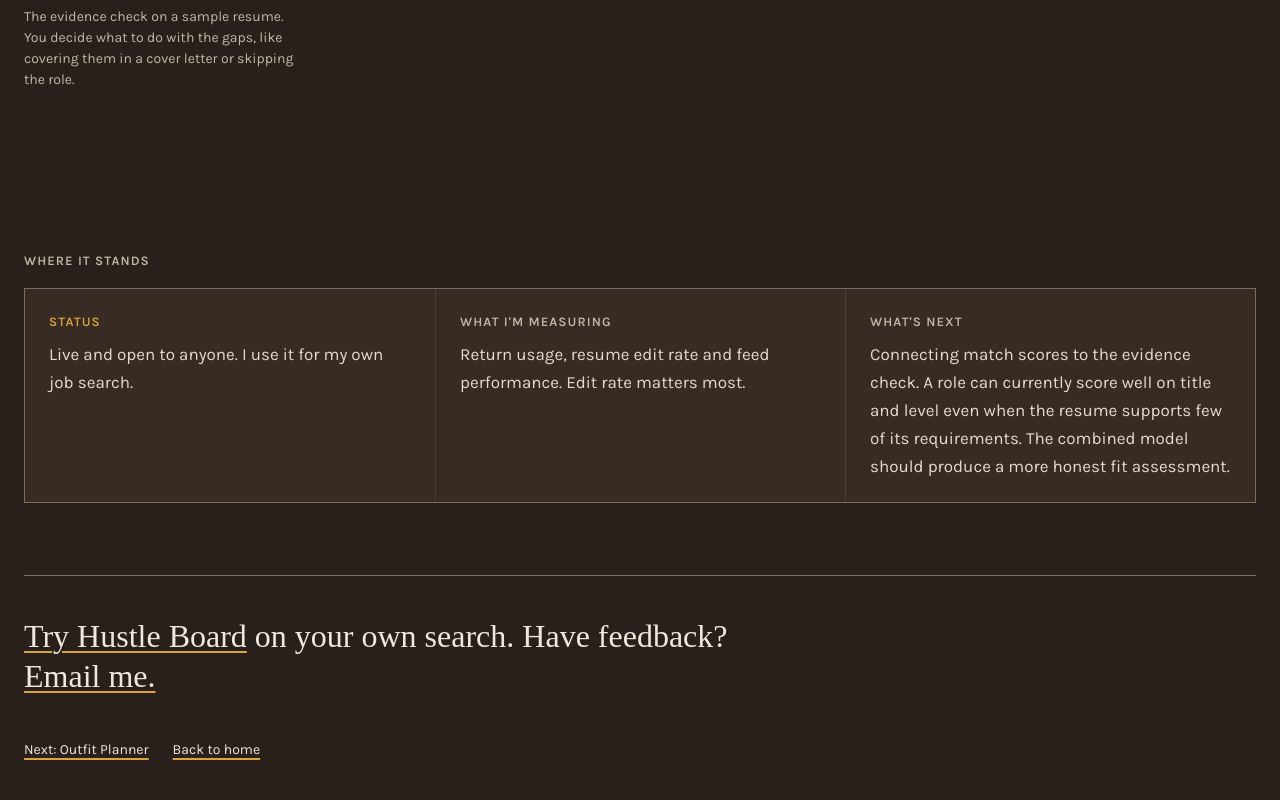
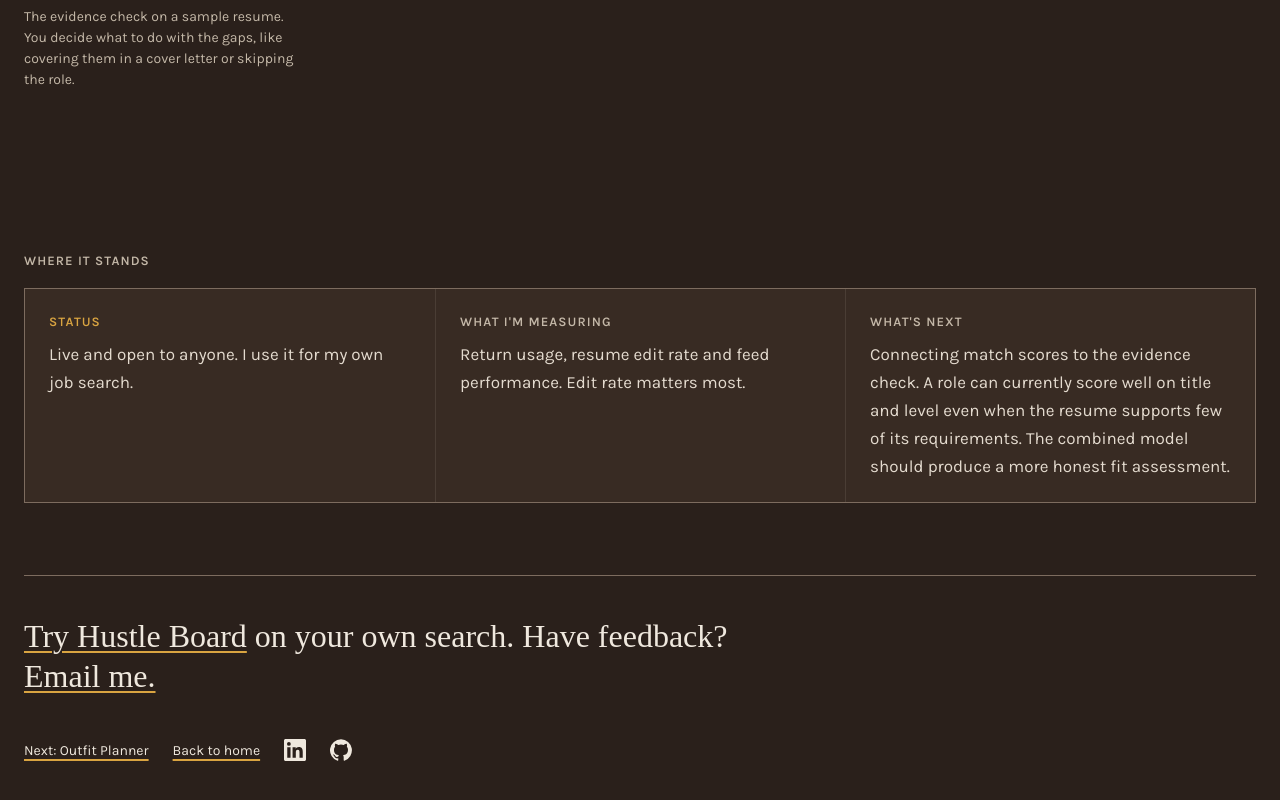
Before and after one commit to kimberlybone/portfolio, a plain HTML site: page hustle-board.html in a window 1280 px wide. Shown: the part 5714-6514 px from the top of the page. Drawn offline with Linux system fonts and the light colour scheme.

Commit message:
Add GitHub and LinkedIn logos to case study footers

```diff
--- a/case-study.css
+++ b/case-study.css
@@ -101,4 +101,7 @@ figcaption{margin-top:10px;font-size:14px;line-height:1.5;color:var(--muted);max
 .site-footer .rule{border-top:1px solid var(--line);padding-top:40px}
 .footer-cta{margin:0;font-family:var(--serif);font-size:32px;line-height:1.25;max-width:760px}
 .footer-links{margin:32px 0 0;display:flex;flex-wrap:wrap;gap:4px 24px;font-size:14px}
+.footer-links{align-items:center}
 .footer-links a{padding:10px 0}
+.footer-links .social-link{display:inline-flex;flex:0 0 44px;align-items:center;justify-content:center;width:44px;height:44px;margin:0 -11px;padding:0;color:var(--ink)}
+.footer-links .social-link:hover{color:var(--gold-hi)}
--- a/hustle-board.html
+++ b/hustle-board.html
@@ -135,7 +135,7 @@
 <footer class="wrap site-footer">
 <div class="rule">
 <p class="footer-cta"><a href="https://hustleboard.vercel.app">Try Hustle Board</a> on your own search. Have feedback? <a href="mailto:bone.kimberlyd@gmail.com?subject=Hustle%20Board%20feedback">Email me.</a></p>
-<p class="footer-links"><a href="outfit-planner.html">Next: Outfit Planner</a><a href="index.html">Back to home</a></p>
+<p class="footer-links"><a href="outfit-planner.html">Next: Outfit Planner</a><a href="index.html">Back to home</a><a href="https://linkedin.com/in/kimberly-bone" class="social-link" aria-label="LinkedIn"><svg viewBox="0 0 24 24" width="22" height="22" aria-hidden="true" focusable="false"><path fill="currentColor" d="M20.45 20.45h-3.56v-5.57c0-1.33-.02-3.04-1.85-3.04-1.85 0-2.14 1.45-2.14 2.94v5.67H9.35V9h3.41v1.56h.05c.48-.9 1.64-1.85 3.37-1.85 3.6 0 4.27 2.37 4.27 5.46v6.28zM5.34 7.43a2.06 2.06 0 1 1 0-4.13 2.06 2.06 0 0 1 0 4.13zM7.12 20.45H3.56V9h3.56v11.45zM22.22 0H1.77C.79 0 0 .77 0 1.73v20.54C0 23.23.79 24 1.77 24h20.45c.98 0 1.78-.77 1.78-1.73V1.73C24 .77 23.2 0 22.22 0z"/></svg></a><a href="https://github.com/kimberlybone" class="social-link" aria-label="GitHub"><svg viewBox="0 0 24 24" width="22" height="22" aria-hidden="true" focusable="false"><path fill="currentColor" d="M12 .3a12 12 0 0 0-3.8 23.38c.6.12.83-.26.83-.57L9 21.07c-3.34.72-4.04-1.61-4.04-1.61-.55-1.39-1.34-1.76-1.34-1.76-1.08-.74.09-.73.09-.73 1.2.09 1.83 1.24 1.83 1.24 1.07 1.83 2.81 1.3 3.5 1 .1-.78.42-1.31.76-1.61-2.67-.3-5.47-1.33-5.47-5.93 0-1.31.47-2.38 1.24-3.22-.14-.3-.54-1.52.1-3.18 0 0 1-.32 3.3 1.23a11.5 11.5 0 0 1 6 0c2.28-1.55 3.29-1.23 3.29-1.23.64 1.66.24 2.88.12 3.18a4.65 4.65 0 0 1 1.23 3.22c0 4.61-2.8 5.63-5.48 5.92.42.36.81 1.1.81 2.22l-.01 3.29c0 .31.2.69.82.57A12 12 0 0 0 12 .3"/></svg></a></p>
 </div>
 </footer>
 
```
Also changed, not shown: outfit-planner.html (+1 -1 lines), sister.html (+1 -1 lines).
